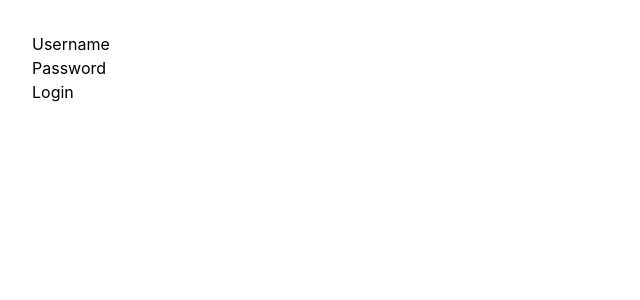
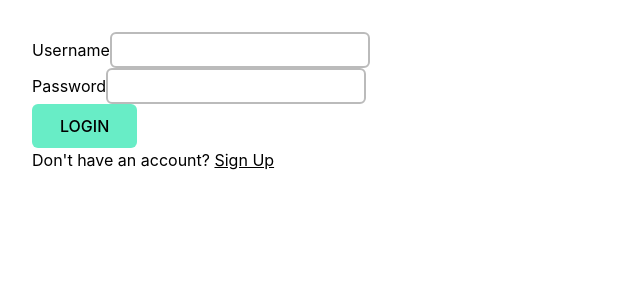
Before and after one commit to JKirito/tip_frontend, a React (Vite) app: page /login in a window 1280 px wide. Shown: the top 300 px of the page, without its empty margins (0-640 px from the left). Built offline with nearby package versions, Linux system fonts and the light colour scheme; no server answers.

Commit message:
Navigation completed, login, signup, and post job ui completed

```diff
--- a/src/App.tsx
+++ b/src/App.tsx
@@ -20,7 +20,7 @@ import { login } from './states/slices/userSlice';
 import JobBoard from './jobBoard/JobBoard';
 import JobPost from './jobBoard/JobPost';
 
-function App() {
+function  App() {
   const dispatch = useDispatch();
   const navigate = useNavigate();
   const location = useLocation();
--- a/src/Home/Home.tsx
+++ b/src/Home/Home.tsx
@@ -1,18 +1,29 @@
 import React, { useEffect } from 'react';
+import { useDispatch } from 'react-redux';
 // import { checkValidation } from '../utils/ProtectedRoute';
 import { useNavigate, Link } from 'react-router-dom';
+import { logout } from '../states/slices/userSlice';
 
 const Home = () => {
   const navigate = useNavigate();
+  const dispatch = useDispatch();
+
+  const handleLogout = (e: React.MouseEvent<HTMLButtonElement>) => {
+    dispatch(logout());
+    navigate('/login');
+  };
   return (
     <div>
       <h1>HOME</h1>
       <Link to='/jobs' className='linkbtn'>
         view Jobs
       </Link>
-      <Link to='/jobposts' className='linkbtn'>
+      <Link to='/jobposts' className='linkbtn ml-3'>
         Post A Job
       </Link>
+      <div>
+        <button onClick={handleLogout}>Logout</button>
+      </div>
     </div>
   );
 };
--- a/src/Login/Login.tsx
+++ b/src/Login/Login.tsx
@@ -6,7 +6,7 @@ import { RootState } from '../states/store';
 import { login, logout } from '../states/slices/userSlice';
 import authorizedInstance from '../axiosInstances/authInstance';
 import baseInstance from '../axiosInstances/baseInstance';
-import { useNavigate } from 'react-router-dom';
+import { Link, useNavigate } from 'react-router-dom';
 
 const Login = () => {
   const [username, setUsername] = useState('');
@@ -92,6 +92,7 @@ const Login = () => {
           <span>Username</span>
           <input
             type='text'
+            className='input_text'
             autoComplete='username'
             onChange={(e) => {
               setUsername(e.target.value);
@@ -101,13 +102,25 @@ const Login = () => {
           <span>Password</span>
           <input
             type='password'
+            className='input_text'
             autoComplete='current-password'
             onChange={(e) => {
               setPassword(e.target.value);
             }}
           />
           <br />
-          <button type='submit'>Login</button>
+          <button
+            type='submit'
+            className='btn-green px-7 uppercase font-medium'
+          >
+            Login
+          </button>
+          <p>
+            Don't have an account?{' '}
+            <Link to='/signup'>
+              <span className='underline'>Sign Up</span>
+            </Link>
+          </p>
         </form>
       )}
     </div>
--- a/src/index.css
+++ b/src/index.css
@@ -10,6 +10,14 @@
   }
   .linkbtn {
     border-bottom: 2px solid #bbbbbb;
+  }
+  .btn-green {
+    background-color: #68edc6;
+    padding: 10px;
+    border-radius: 6px;
+  }
+  .btn-green:hover {
+    background-color: #5acfac;
   }
 }
 
--- a/src/signup/Signup.tsx
+++ b/src/signup/Signup.tsx
@@ -13,6 +13,10 @@ const Signup = () => {
   const handleSubmit = (event: React.FormEvent<HTMLFormElement>) => {
     event.preventDefault();
     console.log(data);
+    if (data.username === '' || data.password === '') {
+      console.log(`Credentials not specified`);
+      return;
+    }
     baseInstance
       .post('/signup', {
         ...data,
@@ -35,14 +39,28 @@ const Signup = () => {
   return (
     <div>
       <form onSubmit={handleSubmit}>
-        <label>username</label>
-        <input type='text' name='username' onChange={handleChange} />
+        <label className='font-medium capitalize'>username</label>
+        <input
+          type='text'
+          name='username'
+          onChange={handleChange}
+          className='input_text font-medium'
+        />
         <br />
-        <label>Password</label>
-        <input type='password' name='password' onChange={handleChange} />
+        <label className='font-medium capitalize'>Password</label>
+        <input
+          type='password'
+          name='password'
+          onChange={handleChange}
+          className='input_text font-medium'
+        />
         {/* <input type='text' name='' /> */}
         <br />
-        <input type='submit' value='Submit' />
+        <input
+          type='submit'
+          value='Submit'
+          className='btn-green uppercase font-medium'
+        />
       </form>
     </div>
   );
--- a/src/states/slices/userSlice.ts
+++ b/src/states/slices/userSlice.ts
@@ -19,6 +19,7 @@ export const userSlice = createSlice({
       state.username = action.payload.username;
     },
     logout: (state) => {
+      localStorage.removeItem('token');
       state.loginstatus = false;
       state.username = null;
     },
```
